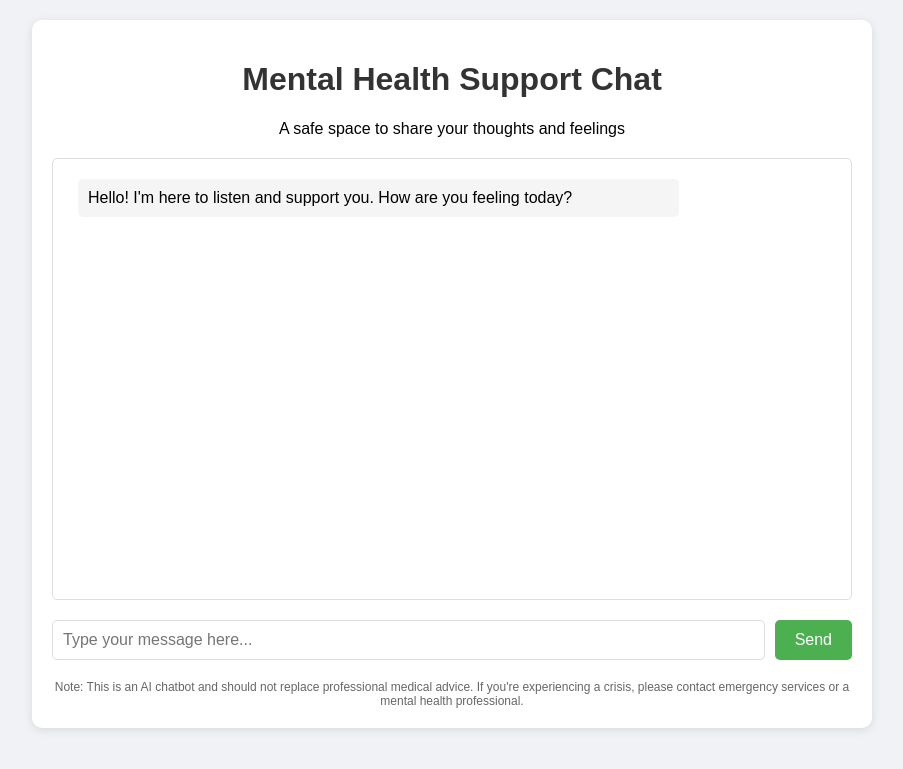
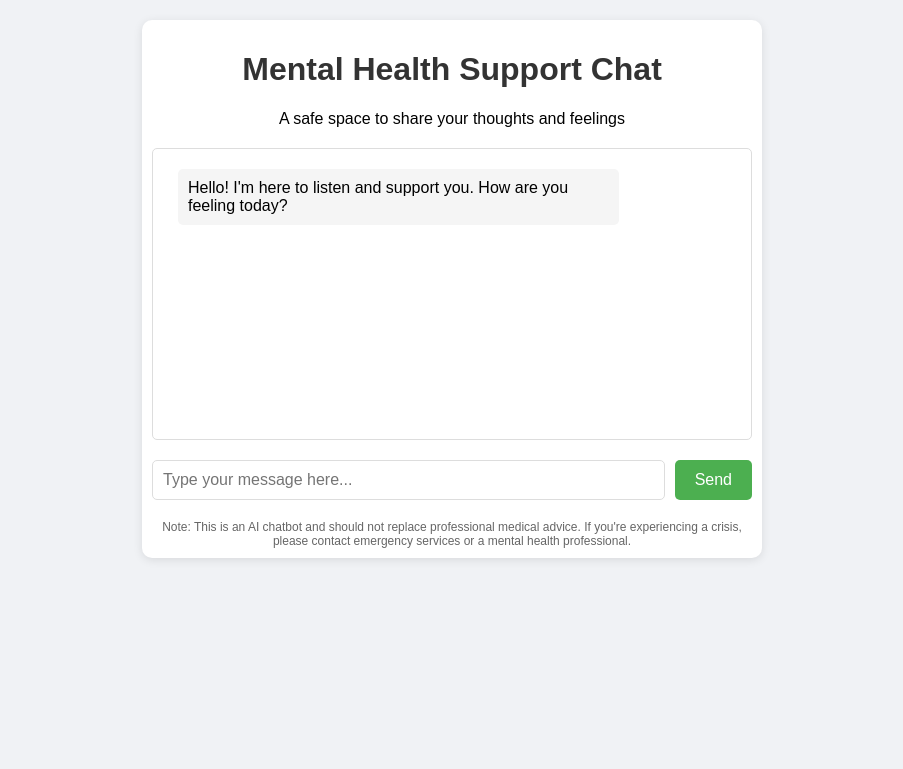
Before and after one commit to cashilaa/mental-health-chatbot, a Flask app: page / in a window 1280 px wide. Shown: the top 769 px of the page, without its empty margins (188-1091 px from the left). Run offline with Flask 3, Linux system fonts and the light colour scheme.

Commit message:
"Reduced chat container size and updated styles."

```diff
--- a/app.py
+++ b/app.py
@@ -2,7 +2,6 @@ import os
 from flask import Flask, request, jsonify, render_template
 import google.generativeai as genai
 from dotenv import load_dotenv
-import time
 
 # Load environment variables
 load_dotenv()
@@ -25,20 +24,11 @@ def get_mental_health_response(prompt):
 
     full_prompt = f"{context}\n\nUser Query: {prompt}"
 
-    max_retries = 3
-    retry_delay = 5  # seconds
-
-    for attempt in range(max_retries):
-        try:
-            response = model.generate_content(full_prompt)
-            return response.text
-        except Exception as e:
-            if "rate limit exceeded" in str(e).lower():
-                if attempt < max_retries - 1:
-                    time.sleep(retry_delay)
-                    continue
-                return "I'm currently experiencing high demand. Please try again in a few moments. If you need immediate assistance, please contact a mental health professional or emergency services."
-            return "I apologize, but I'm having trouble processing your request. Please try again or seek professional help if you're in crisis."
+    try:
+        response = model.generate_content(full_prompt)
+        return response.text
+    except Exception as e:
+        return f"I apologize, but I'm having trouble processing your request. Please try again or seek professional help if you're in crisis."
 
 @app.route('/')
 def home():
@@ -56,5 +46,4 @@ def chat():
     return jsonify({'response': response})
 
 if __name__ == '__main__':
-    port = int(os.environ.get('PORT', 5000))
-    app.run(host='0.0.0.0', port=port)
+    app.run(debug=True)
--- a/templates/index.html
+++ b/templates/index.html
@@ -12,15 +12,15 @@
             background-color: #f0f2f5;
         }
         .chat-container {
-            max-width: 800px;
+            max-width: 600px;
             margin: 0 auto;
             background: white;
             border-radius: 10px;
             box-shadow: 0 2px 10px rgba(0,0,0,0.1);
-            padding: 20px;
+            padding: 10px;
         }
         .chat-box {
-            height: 400px;
+            height: 250px;
             overflow-y: auto;
             border: 1px solid #ddd;
             padding: 20px;
```
